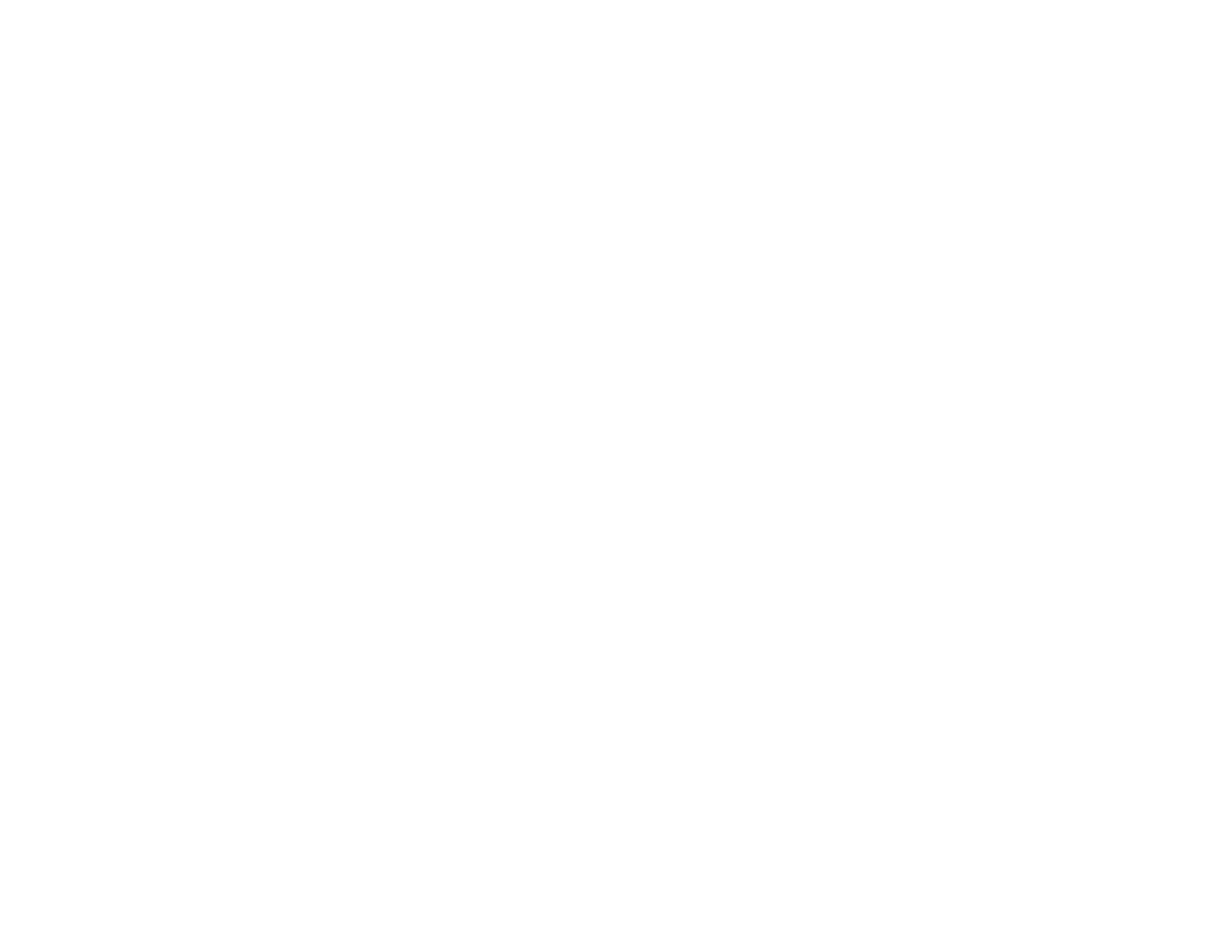
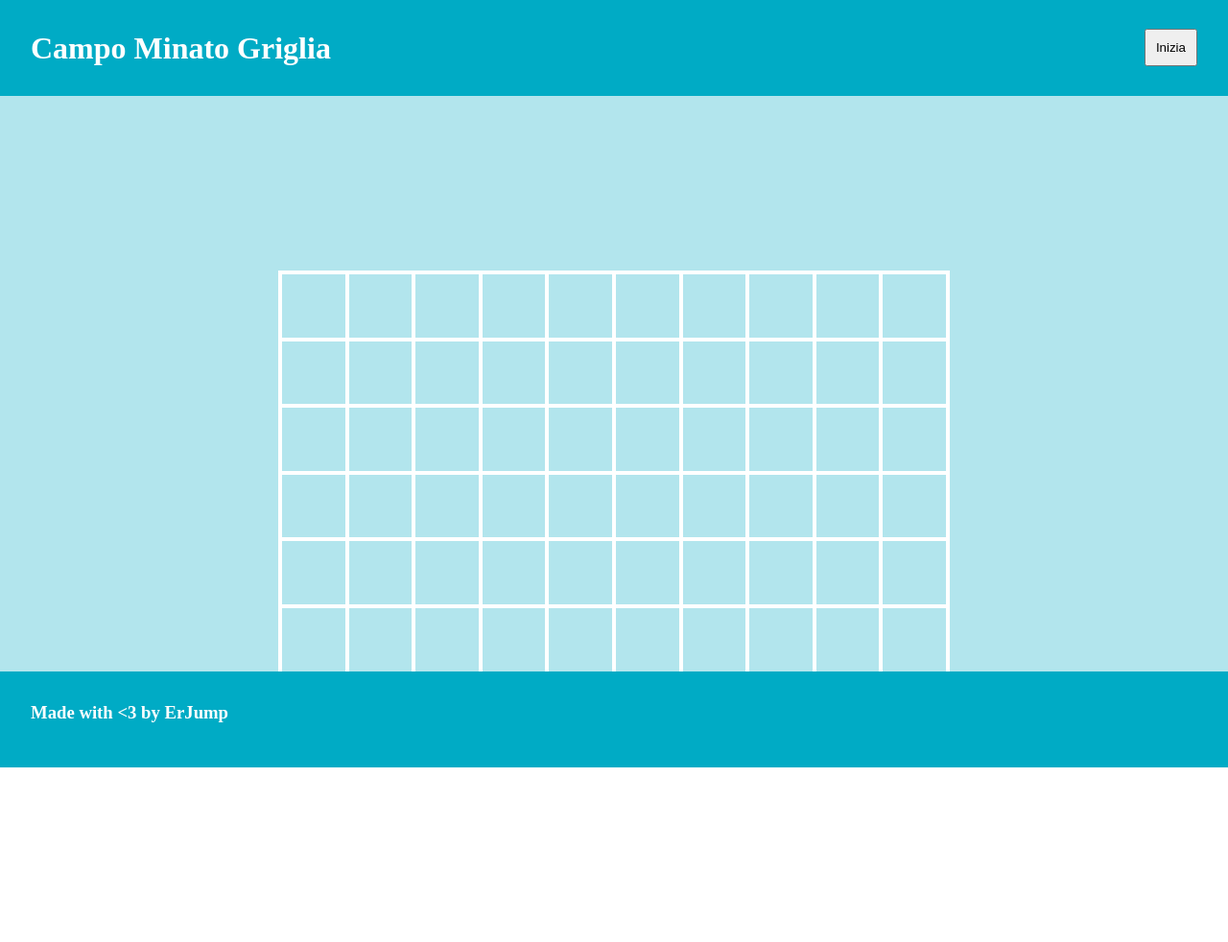
Before and after one commit to ErJump/js-campominato-grid, a plain HTML site: page index.html in a window 1280 px wide. Shown: the whole page at 96% size. Before the commit the page ends 800 px from the top, so only its background shows below. Drawn offline with Linux system fonts and the light colour scheme.

Commit message:
Adds aesthetic

```diff
--- a/css/style.css
+++ b/css/style.css
@@ -3,3 +3,51 @@
     padding: 0;
     box-sizing: border-box;
 }
+
+header, footer{
+    background-color: #00ABC5;
+    height: 100px;
+    padding: 2rem;
+    position: relative;
+}
+
+header h1, footer h3{
+    color: white;
+    display: inline-block;
+}
+
+#start-button{
+    padding: 10px;
+    position: absolute;
+    right: 2rem;
+    top: 50%;
+    transform: translateY(-20px);
+}
+
+main{
+    height: calc(100vh - 200px);
+    background-color: #B2E5ED;
+    padding: 2rem;
+}
+
+#grid-parent{
+    width: 700px;
+    height: 700px;
+    margin: 150px auto;
+    display: flex;
+    flex-wrap: wrap;
+    border: 2px solid white;
+}
+
+.box{
+    flex-basis: calc(100% / 10);
+    height: calc(100% / 10);
+    cursor: pointer;
+    display: flex;
+    align-items: center;
+    justify-content: center;
+    font-size: 2rem;
+    font-weight: bolder;
+    color: white;
+    border: 2px solid white;
+}
--- a/index.html
+++ b/index.html
@@ -8,6 +8,117 @@
     <link rel="stylesheet" href="css/style.css">
 </head>
 <body>
+   <header>
+        <h1>Campo Minato Griglia</h1>
+        <button type="button" id="start-button">Inizia</button>
+   </header>
+   <main>
+        <div id="grid-parent">
+            <div class="box"></div>
+            <div class="box"></div>
+            <div class="box"></div>
+            <div class="box"></div>
+            <div class="box"></div>
+            <div class="box"></div>
+            <div class="box"></div>
+            <div class="box"></div>
+            <div class="box"></div>
+            <div class="box"></div>
+            <div class="box"></div>
+            <div class="box"></div>
+            <div class="box"></div>
+            <div class="box"></div>
+            <div class="box"></div>
+            <div class="box"></div>
+            <div class="box"></div>
+            <div class="box"></div>
+            <div class="box"></div>
+            <div class="box"></div>
+            <div class="box"></div>
+            <div class="box"></div>
+            <div class="box"></div>
+            <div class="box"></div>
+            <div class="box"></div>
+            <div class="box"></div>
+            <div class="box"></div>
+            <div class="box"></div>
+            <div class="box"></div>
+            <div class="box"></div>
+            <div class="box"></div>
+            <div class="box"></div>
+            <div class="box"></div>
+            <div class="box"></div>
+            <div class="box"></div>
+            <div class="box"></div>
+            <div class="box"></div>
+            <div class="box"></div>
+            <div class="box"></div>
+            <div class="box"></div>
+            <div class="box"></div>
+            <div class="box"></div>
+            <div class="box"></div>
+            <div class="box"></div>
+            <div class="box"></div>
+            <div class="box"></div>
+            <div class="box"></div>
+            <div class="box"></div>
+            <div class="box"></div>
+            <div class="box"></div>
+            <div class="box"></div>
+            <div class="box"></div>
+            <div class="box"></div>
+            <div class="box"></div>
+            <div class="box"></div>
+            <div class="box"></div>
+            <div class="box"></div>
+            <div class="box"></div>
+            <div class="box"></div>
+            <div class="box"></div>
+            <div class="box"></div>
+            <div class="box"></div>
+            <div class="box"></div>
+            <div class="box"></div>
+            <div class="box"></div>
+            <div class="box"></div>
+            <div class="box"></div>
+            <div class="box"></div>
+            <div class="box"></div>
+            <div class="box"></div>
+            <div class="box"></div>
+            <div class="box"></div>
+            <div class="box"></div>
+            <div class="box"></div>
+            <div class="box"></div>
+            <div class="box"></div>
+            <div class="box"></div>
+            <div class="box"></div>
+            <div class="box"></div>
+            <div class="box"></div>
+            <div class="box"></div>
+            <div class="box"></div>
+            <div class="box"></div>
+            <div class="box"></div>
+            <div class="box"></div>
+            <div class="box"></div>
+            <div class="box"></div>
+            <div class="box"></div>
+            <div class="box"></div>
+            <div class="box"></div>
+            <div class="box"></div>
+            <div class="box"></div>
+            <div class="box"></div>
+            <div class="box"></div>
+            <div class="box"></div>
+            <div class="box"></div>
+            <div class="box"></div>
+            <div class="box"></div>
+            <div class="box"></div>
+            <div class="box"></div>
+        </div>
+   </main>
+   <footer>
+        <h3>Made with <3 by ErJump</h3>
+   </footer>
    <script src="js/main.js"></script>
 </body>
 </html>
```
